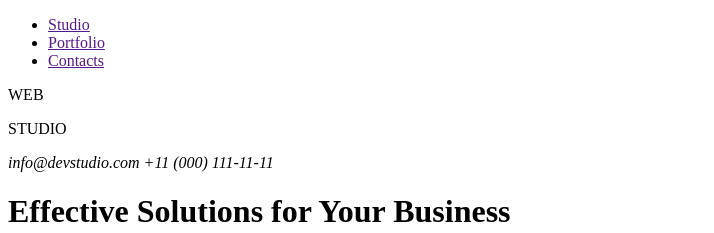
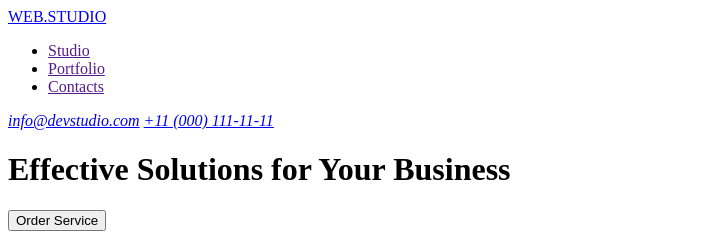
Before and after one commit to Grygoriy99/Homework-1, a plain HTML site: page index.html in a window 1280 px wide. Shown: the top 233 px of the page, without its empty margins (0-714 px from the left). Drawn offline with Linux system fonts and the light colour scheme.

Commit message:
last changes

```diff
--- a/index.html
+++ b/index.html
@@ -4,14 +4,14 @@
 <head>
     <meta charset="UTF-8">
     <meta name="viewport" content="width=device-width, initial-scale=1.0">
-    <title>Document</title>
-    <link rel="preconnect" href="https://fonts.googleapis.com">
-    <link rel="preconnect" href="https://fonts.gstatic.com" crossorigin>
+    <title>WEB.STUDIO</title>
+
 </head>
 
 <body>
     <header>
         <!--top line page-->
+        <a href="./index.html">WEB.STUDIO</a>
         <nav>
             <ul>
                 <li><a href="">Studio</a></li>
@@ -19,11 +19,10 @@
                 <li><a href="">Contacts</a></li>
             </ul>
         </nav>
-        <p>WEB</p>
-        <p>STUDIO</p>
+
         <address>
-            info@devstudio.com
-            +11 (000) 111-11-11
+            <a href="mailto:info@devstudio.com">info@devstudio.com</a>
+            <a href="tel:+110001111111">+11 (000) 111-11-11</a>
         </address>
     </header>
     <!--dark page-->
```
